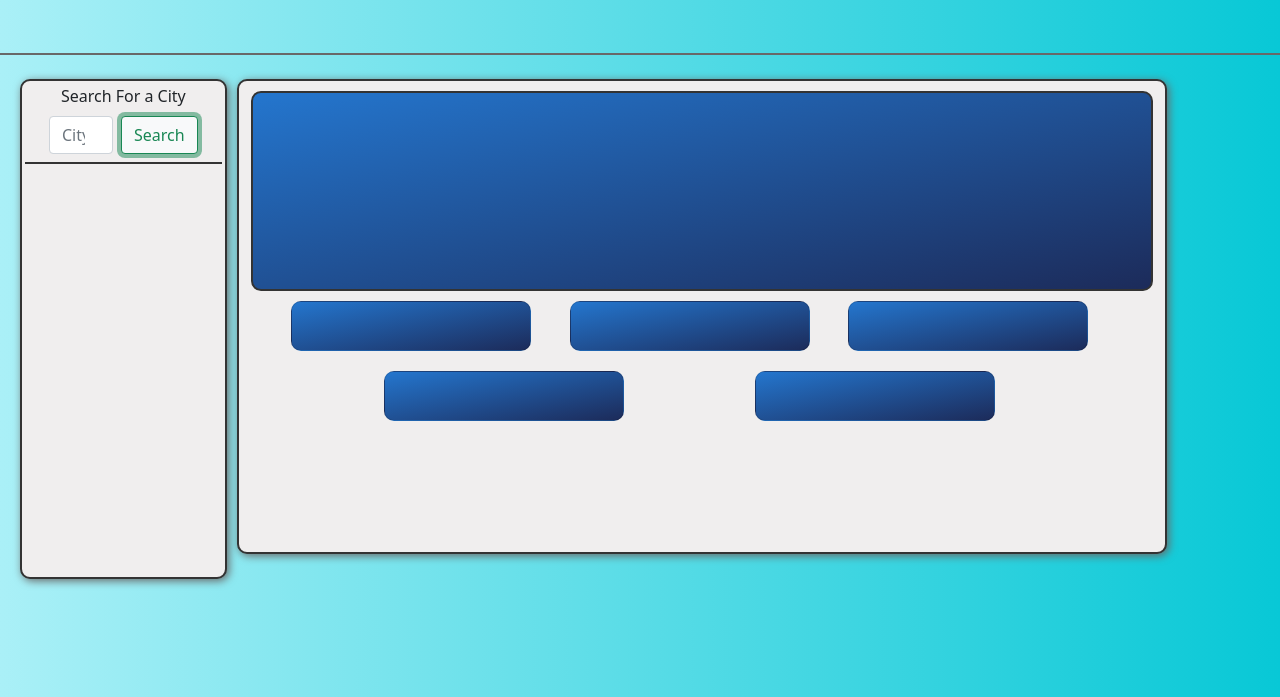
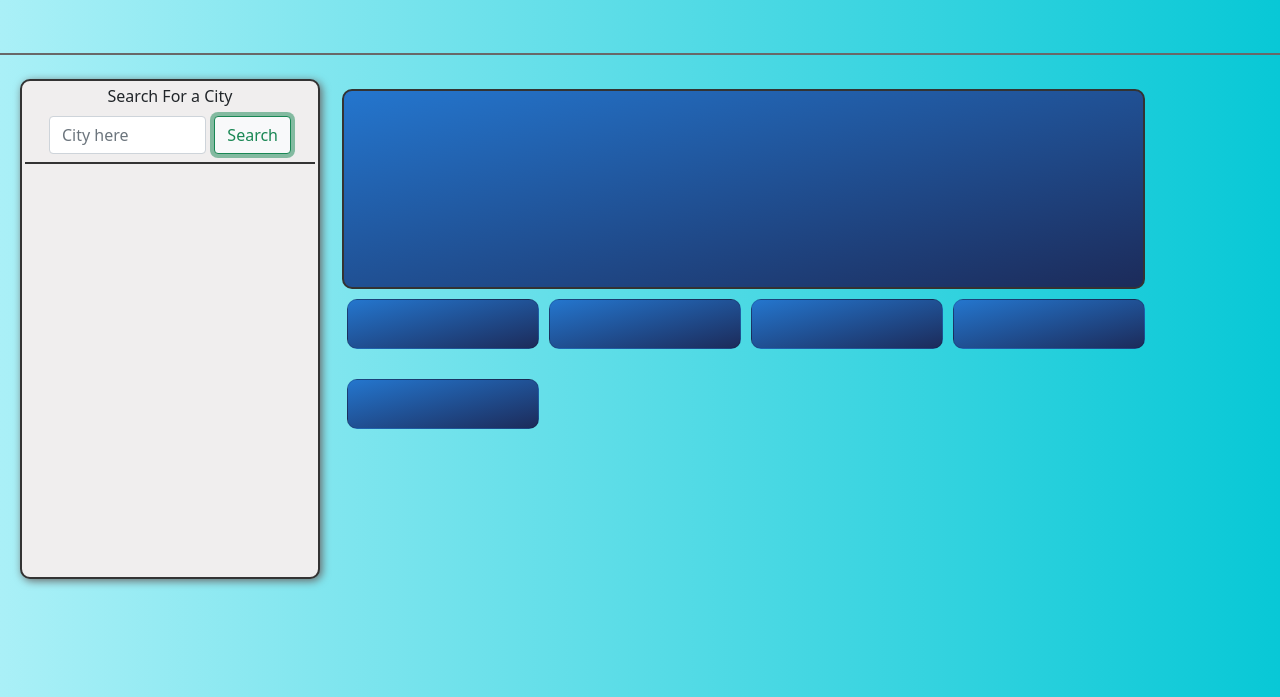
Before and after one commit to Jacastro619/weather-dashboard, a plain HTML site: page index.html in a window 1280 px wide. Both pictures are taken after typing "Sample" into the empty fields and a click on the button "Search". Shown: the part 103-800 px from the top of the page. Drawn offline with nearby package versions, Linux system fonts and the light colour scheme; no server answers.

```diff
--- a/assets/css/style.css
+++ b/assets/css/style.css
@@ -44,6 +44,7 @@ nav {
   border: 2px solid #333333;
   border-radius: 10px;
   box-shadow: 2px 2px 8px rgb(105, 104, 104);
+  min-width: 300px;
   min-height: 500px;
   background-color: #f0eeee;
 }
@@ -64,7 +65,7 @@ nav {
 }
 
 .night-mode-content {
-  background: linear-gradient(to bottom right, #2b2a2a, #202020);
+  background: linear-gradient(to bottom, #494949, #2b2a2a);
 }
 
 .weather-content {
@@ -72,12 +73,9 @@ nav {
   flex-direction: column;
   align-content: center;
   visibility: hidden;
-  border: 2px solid #333333;
-  box-shadow: 2px 2px 8px rgb(105, 104, 104);
-  border-radius: 10px;
   margin-left: 10px;
   max-height: 475px;
-  background-color: #f0eeee;
+  max-width: 1500px;
 }
 
 #current-day {
@@ -98,12 +96,14 @@ nav {
 .cards {
   display: flex;
   width: 100%;
-  justify-content: space-evenly;
+  justify-content: space-between;
 }
 
 .custom-card {
-  margin: 10px;
+  margin-top: 10px;
+  margin-left: 5px;
   background: linear-gradient(to bottom right, #2476ce, #1c2b5a);
   color: whitesmoke;
   border-radius: 10px;
+  margin-bottom: 20px;
 }
--- a/assets/js/script.js
+++ b/assets/js/script.js
@@ -15,7 +15,7 @@ var currDayDate;
 var numArray = ["1", "2", "3", "4", "5"];
 var historyArray;
 
-if (currentTime > 19) {
+if (currentTime > 19 || currentTime < 6) {
   bodyEl.attr("class", "night-mode-body");
   navEl.attr({
     class: "night-mode-content",
@@ -24,9 +24,6 @@ if (currentTime > 19) {
   $(".direct").attr("style", "color: white;");
   prevSearchEl.attr({
     class: "prev-search col-12 col-md-2 col-lg-2 night-mode-content",
-  });
-  weatherContent.attr({
-    class: "weather-content col-12 col-md-9 col-lg-9 night-mode-content",
   });
 }
 
--- a/index.html
+++ b/index.html
@@ -18,7 +18,7 @@
     </header>
     <section class="search-history container-fluid">
       <div class="row m-2 mt-4">
-        <div class="prev-search col-12 col-md-2 col-lg-2">
+        <div class=" col-12 col-sm-8 col-md-4 col-lg-2 prev-search">
           <p class="direct w-100 text-center mb-0">Search For a City</p>
           <nav class="navbar navbar-light w-100">
             <div class="container-fluid w-100 justify-content-center">
@@ -41,16 +41,16 @@
             </div>
           </nav>
         </div>
-        <div class="weather-content col-12 col-md-9 col-lg-9">
+        <div class="col-12 col-sm-6 col-md-7 col-lg-8 weather-content">
           <div id="current-day">
             <h2 id="cur-day-city"></h2>
             <h3 id="cur-day-temp"></h3>
             <h3 id="cur-day-wind"></h3>
             <h3 id="cur-day-humidity"></h3>
           </div>
-          <div class="future-days container-fluid">
-            <div class="row cards">
-              <div class="card custom-card" style="width: 15rem">
+          <div class="future-days container-fluid p-0">
+            <div class="row cards m-0">
+              <div class="card custom-card" style="width: 12rem">
                 <div class="card-body">
                   <h5 id="fut-date1" class="card-title"></h5>
                   <p id="fut-icon1"></p>
@@ -59,7 +59,7 @@
                   <p id="fut-hum1"></p>
                 </div>
               </div>
-              <div class="card custom-card" style="width: 15rem">
+              <div class="card custom-card" style="width: 12rem">
                 <div class="card-body">
                   <h5 id="fut-date2" class="card-title"></h5>
                   <p id="fut-icon2"></p>
@@ -68,7 +68,7 @@
                   <p id="fut-hum2"></p>
                 </div>
               </div>
-              <div class="card custom-card" style="width: 15rem">
+              <div class="card custom-card" style="width: 12rem">
                 <div class="card-body">
                   <h5 id="fut-date3" class="card-title"></h5>
                   <p id="fut-icon3"></p>
@@ -77,7 +77,7 @@
                   <p id="fut-hum3"></p>
                 </div>
               </div>
-              <div class="card custom-card" style="width: 15rem">
+              <div class="card custom-card" style="width: 12rem">
                 <div class="card-body">
                   <h5 id="fut-date4" class="card-title"></h5>
                   <p id="fut-icon4"></p>
@@ -86,7 +86,7 @@
                   <p id="fut-hum4"></p>
                 </div>
               </div>
-              <div class="card custom-card" style="width: 15rem">
+              <div class="card custom-card" style="width: 12rem">
                 <div class="card-body">
                   <h5 id="fut-date5" class="card-title"></h5>
                   <p id="fut-icon5"></p>
```
Also changed, not shown: assets/images/screenshot.JPG (added), 1 other file.
